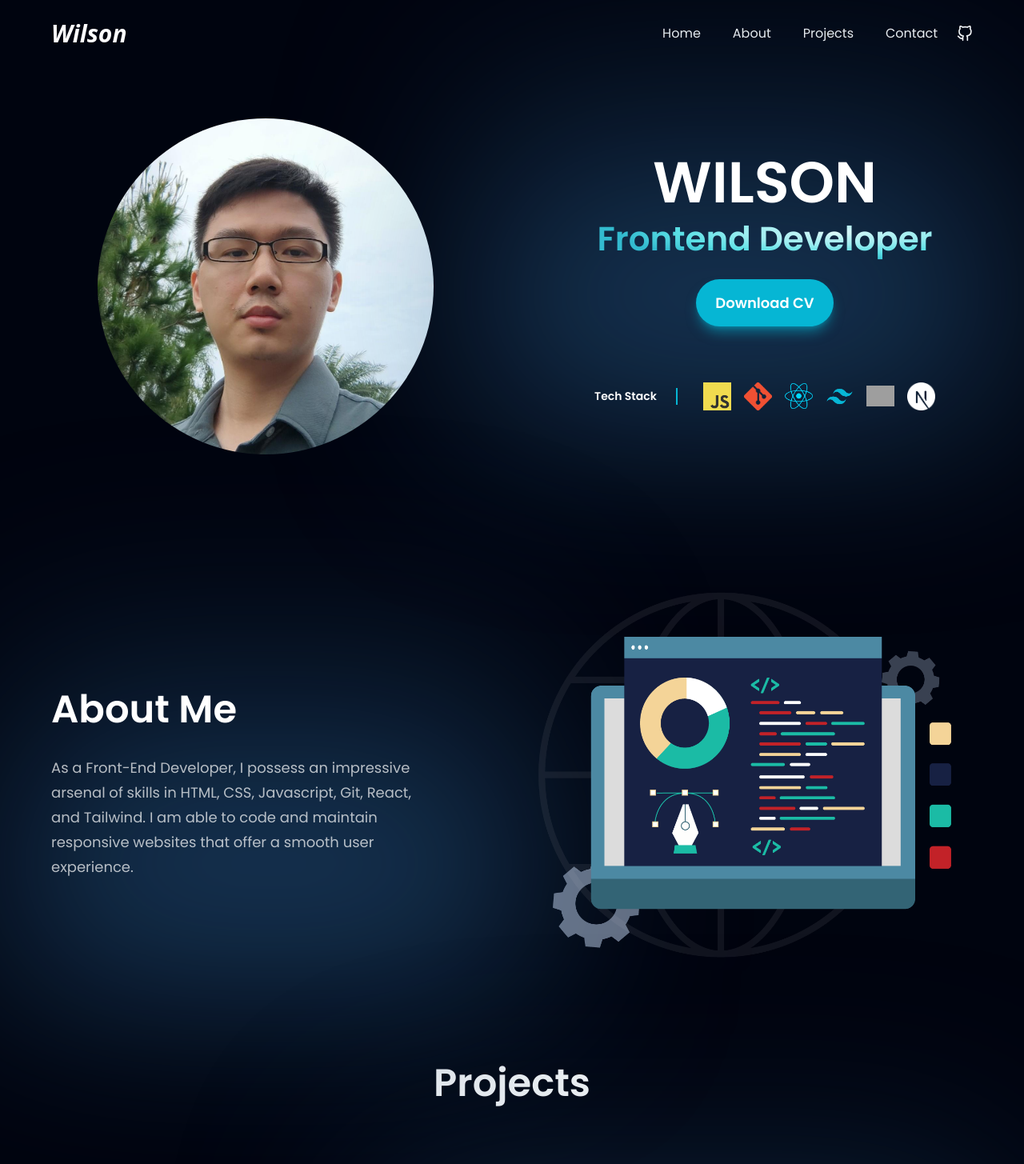
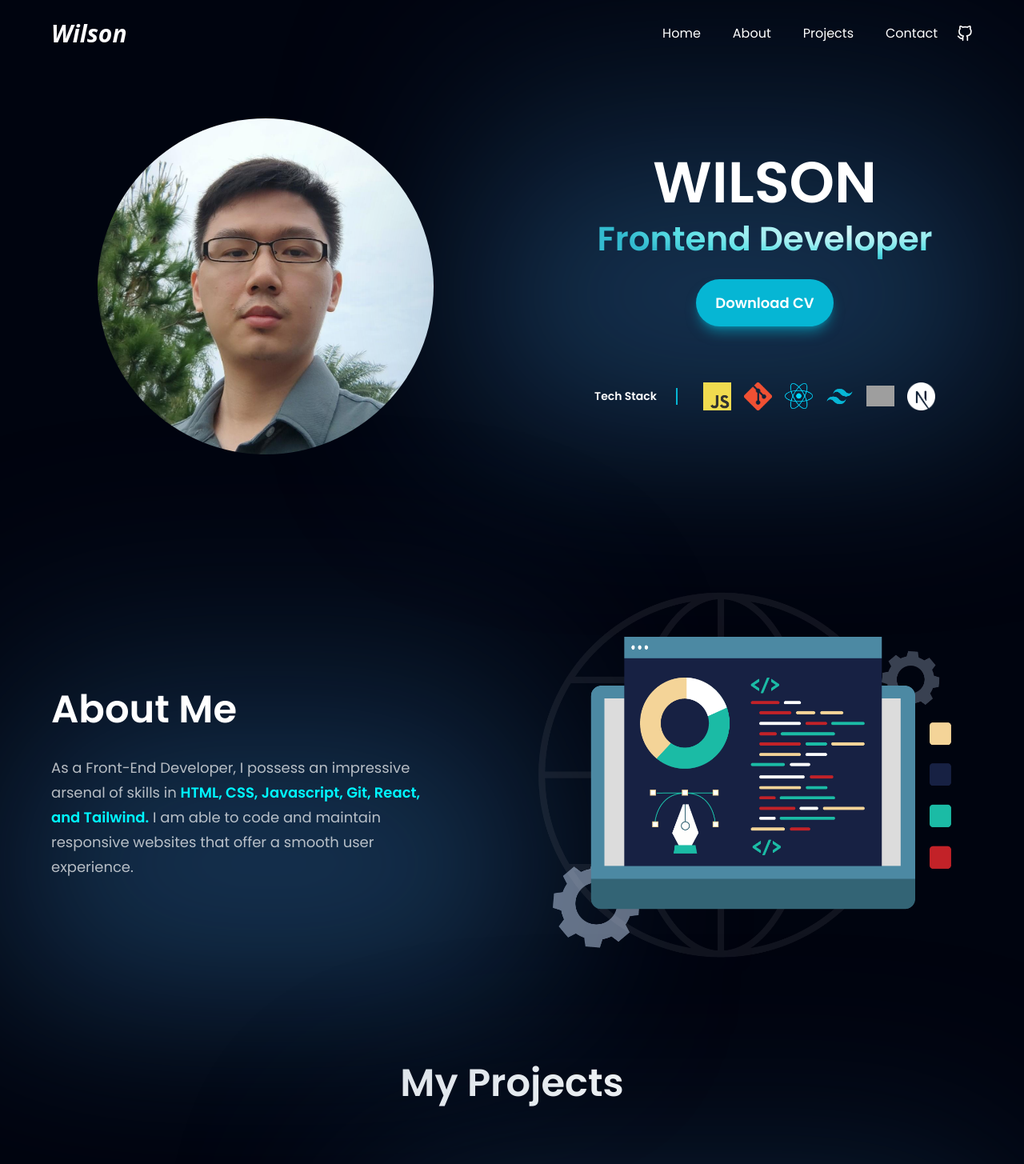
Before and after one commit to codewilson64/portfolio-3, a React (Vite) app: page / in a window 1280 px wide. Shown: the top 1455 px of the page at 80% size. Built offline with nearby package versions, Linux system fonts and the light colour scheme; grey boxes are pictures that could not be loaded.

Commit message:
edit portfolio contact looks

```diff
--- a/src/assets/index.js
+++ b/src/assets/index.js
@@ -20,5 +20,6 @@ import resume from "./Frontend_CV.pdf";
 import youtube_clone from "./youtube_clone.png";
 import ecommerce from "./ecommerce.png";
 import hilink from "./hilink.png";
+import whatsapp from "./whatsapp.svg";
 
-export { css, git, github, html, javascript, react, tailwind, typescript, nextjs, close, menu, wilson, frontend, hoobank, external_link, mycoffee, gogoanime, email, resume, youtube_clone, ecommerce, hilink };
+export { css, git, github, html, javascript, react, tailwind, typescript, nextjs, close, menu, wilson, frontend, hoobank, external_link, mycoffee, gogoanime, email, resume, youtube_clone, ecommerce, hilink, whatsapp };
--- a/src/components/About.jsx
+++ b/src/components/About.jsx
@@ -6,7 +6,8 @@ const About = () => (
     <div className={layout.sectionInfo}>
       <h2 className={`${styles.heading2} z-[5]`}>About Me</h2>
       <p className={`${styles.paragraph} max-w-[470px] mt-5 z-[5]`}>
-        As a Front-End Developer, I possess an impressive arsenal of skills in HTML, CSS, Javascript, Git, React, and Tailwind. I am able to code and maintain responsive websites that offer a smooth user experience.
+        As a Front-End Developer, I possess an impressive arsenal of skills in <span className="font-semibold text-secondary">HTML, CSS, Javascript, Git, React, and Tailwind.</span> I am able to code and maintain responsive websites that
+        offer a smooth user experience.
       </p>
       <div className="absolute z-[0] w-[50%] h-[60%] left-4 bottom-30 blue__gradient"></div>
     </div>
--- a/src/components/Contact.jsx
+++ b/src/components/Contact.jsx
@@ -1,28 +1,41 @@
 import styles from "../style";
 import { layout } from "../style";
-import { email, github } from "../assets";
+import { contacts } from "../constants";
+
+const SocialMedia = ({ icon, link, index }) => (
+  <div className={styles.flexCenter}>
+    <a href={link} className={`${index === contacts.length - 1 ? "mr-0" : "mr-[30px]"} z-10`}>
+      <img src={icon} alt="whatsapp" className="sm:w-[35px] w-[20px]" />
+    </a>
+  </div>
+);
 
 const Contact = () => (
-  <section id="contact" className={layout.section}>
+  <section id="contact" className={`flex flex-col ${styles.paddingY}`}>
     <div className={layout.sectionInfo}>
-      <h2 className={`w-full font-poppins font-semibold sm:text-[48px] text-[25px] text-white  text-center md:mb-0 mb-3 z-[5]`}>Contact Me</h2>
+      <h2 className={`w-full font-poppins font-semibold sm:text-[48px] text-[25px] text-white text-center mb-5 z-[5]`}>Contact Me</h2>
+    </div>
+    <div className="flex-1 flex justify-center md:mb-0 mb-4">
+      {contacts.map((contact, index) => (
+        <SocialMedia key={contact.id} {...contact} index={index} />
+      ))}
     </div>
 
-    <div className="flex ss:flex-row flex-col mx-auto md:mb-0 mb-4">
+    {/* <div className="flex ss:flex-row flex-col mx-auto md:mb-0 mb-4">
       <div className={`${styles.flexCenter} ss:mb-0 mb-2 mr-2`}>
-        <img src={email} alt="email" className="mr-2 sm:w-[25px] w-[20px]" />
+        <img src={icon.email} alt="email" className="mr-2 sm:w-[25px] w-[20px]" />
         <a href="mailto:wilsonnn948@gmail.com" className="font-poppins sm:text-[18px] text-[12px] font-semibold text-white hover:text-secondary mr-[20px] z-[5]">
           wilsonnn948@gmail.com
         </a>
       </div>
 
       <div className={styles.flexCenter}>
-        <img src={github} alt="github" className="mr-2 sm:w-[25px] w-[20px]" />
+        <img src={icon.whatsapp} alt="whatsapp" className="mr-2 sm:w-[25px] w-[20px]" />
         <a href="https://github.com/codewilson64/" className="font-poppins sm:text-[18px] text-[12px] font-semibold text-white hover:text-secondary mr-[20px] z-[5]">
           github.com/codewilson64/
         </a>
       </div>
-    </div>
+    </div> */}
   </section>
 );
 
--- a/src/components/Navbar.jsx
+++ b/src/components/Navbar.jsx
@@ -11,7 +11,7 @@ const Navbar = () => {
       </a>
       <ul className="list-none sm:flex hidden justify-end items-center flex-1">
         {navLinks.map((nav, index) => (
-          <li key={nav.id} className={`text-white font-poppins font-normal text-[16px] hover:text-secondary cursor-pointer ${index === navLinks.length - 1 ? "mr-0" : "mr-10"}`}>
+          <li key={nav.id} className={`text-white font-poppins font-normal text-[16px] hover:text-secondary cursor-pointer ${index === navLinks.length - 1 ? "mr-0" : "mr-10"} z-10`}>
             <a href={`#${nav.id}`}>{nav.title}</a>
           </li>
         ))}
@@ -21,7 +21,7 @@ const Navbar = () => {
         <img src={toggle ? close : menu} alt="menu" className="w-[28px] h-[28px] object-contain cursor-pointer" onClick={() => setToggle((prev) => !prev)} />
       </div>
 
-      <a href="https://github.com/codewilson64/">
+      <a href="https://github.com/codewilson64/" className="z-10">
         <img src={github} alt="github" className="ml-6 w-[20px]" />
       </a>
 
--- a/src/components/Projects.jsx
+++ b/src/components/Projects.jsx
@@ -4,7 +4,7 @@ import { github, external_link, hilink, youtube_clone, ecommerce, react, typescr
 const Projects = () => (
   <section id="projects">
     <div>
-      <h2 className={`${styles.heading2} text-center`}>Projects</h2>
+      <h2 className={`${styles.heading2} text-center`}>My Projects</h2>
     </div>
     {/* Project 1 */}
     <div className={`${layout.sectionReverse} mb-8`}>
--- a/src/constants/index.js
+++ b/src/constants/index.js
@@ -1,4 +1,4 @@
-import { html, css, javascript, git, react, tailwind, github, email, typescript, nextjs } from "../assets";
+import { html, css, javascript, git, react, tailwind, github, whatsapp, email, typescript, nextjs } from "../assets";
 
 export const navLinks = [
   {
@@ -56,10 +56,15 @@ export const contacts = [
   {
     id: "contact-1",
     icon: email,
-    link: "https://wilsonnn948@gmail.com",
+    link: "mailto:wilsonnn948@gmail.com",
   },
   {
     id: "contact-2",
+    icon: whatsapp,
+    link: "https://wa.me/6287885343817",
+  },
+  {
+    id: "contact-3",
     icon: github,
     link: "https://github.com/codewilson64/",
   },
```
Also changed, not shown: src/assets/whatsapp.svg (added).
